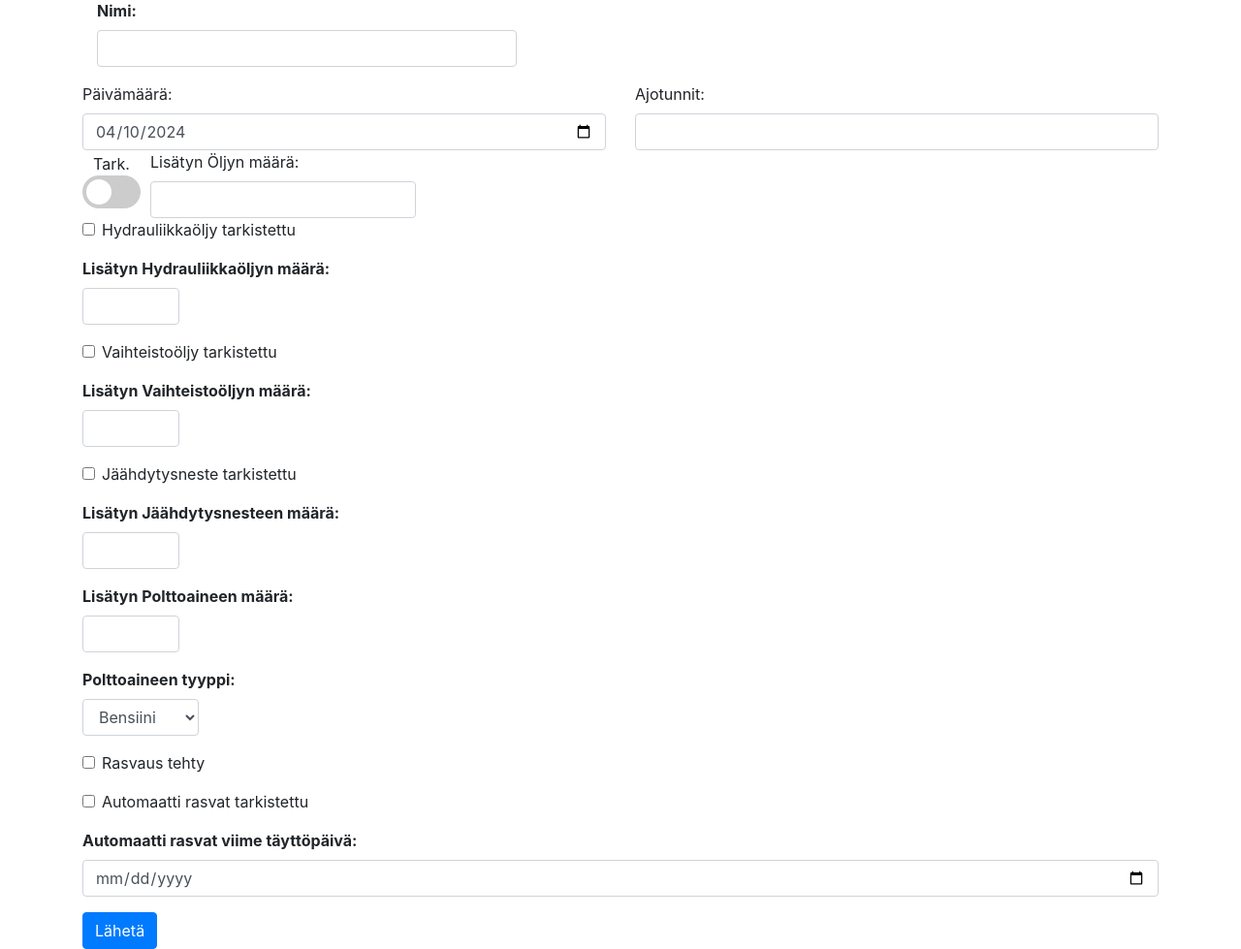
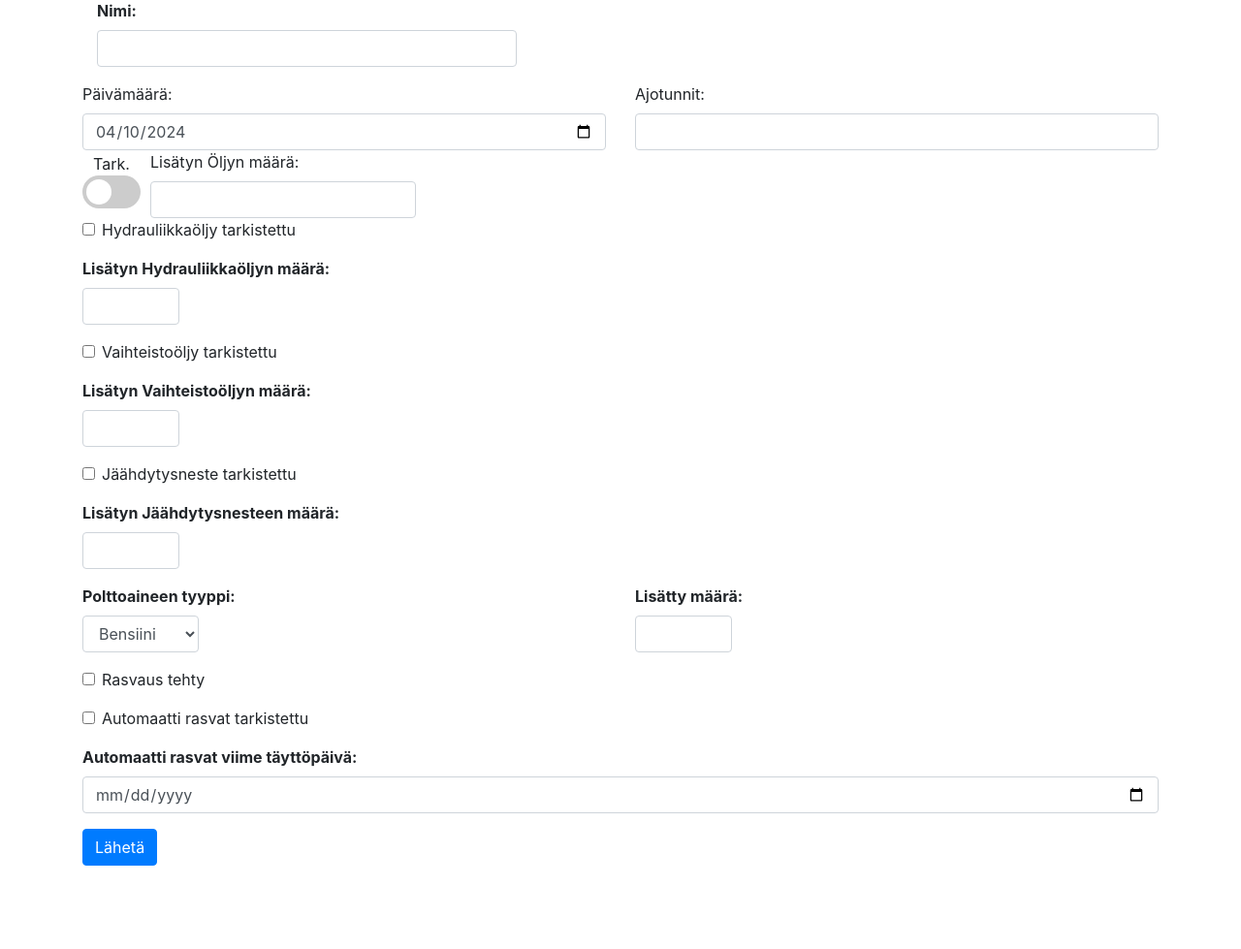
Before and after one commit to Team-OperativeDiary/Equipment-Usage-Diary, a Flask app: page /1/1 in a window 1280 px wide. Shown: the part 111-1090 px from the top of the page at 97% size. After the commit the page ends 1004 px from the top, so only its background shows below. Run offline with Flask 3, Linux system fonts and the light colour scheme; data that the repository does not hold is empty; some libraries are stand-ins or nearby versions.

Commit message:
Update form.html

```diff
--- a/app/templates/form.html
+++ b/app/templates/form.html
@@ -102,18 +102,25 @@
                 <input type="number" class="form-control" id="liquidCoolantAddedAmount" name="liquidCoolantAddedAmount">
             </div>
 
-            <div class="form-group">
-                <label for="fuelAdded">Lisätyn Polttoaineen määrä:</label>
-                <input type="number" class="form-control" id="fuelAdded" name="fuelAdded">
+            <div class="row">
+                <div class="col-6">
+                    <div class="form-group">
+                        <label for="fuelType">Polttoaineen tyyppi:</label>
+                        <select id="fuelType" class="form-control" name="fuelType">
+                            <option value="Gasoline">Bensiini</option>
+                            <option value="Diesel">Diesel</option>
+                        </select>
+                    </div>
+                </div>
+                <div class="col-6">
+                    <div class="form-group">
+                        <label for="fuelAdded">Lisätty määrä:</label>
+                        <input type="number" class="form-control" id="fuelAdded" name="fuelAdded">
+                    </div>
+                </div>
+
             </div>
 
-            <div class="form-group">
-                <label for="fuelType">Polttoaineen tyyppi:</label>
-                <select id="fuelType" class="form-control" name="fuelType">
-                    <option value="Gasoline">Bensiini</option>
-                    <option value="Diesel">Diesel</option>
-                </select>
-            </div>
 
             <div class="form-group form-check">
                 <input type="checkbox" class="form-check-input" id="greasingChecked" name="greasingChecked">
```
